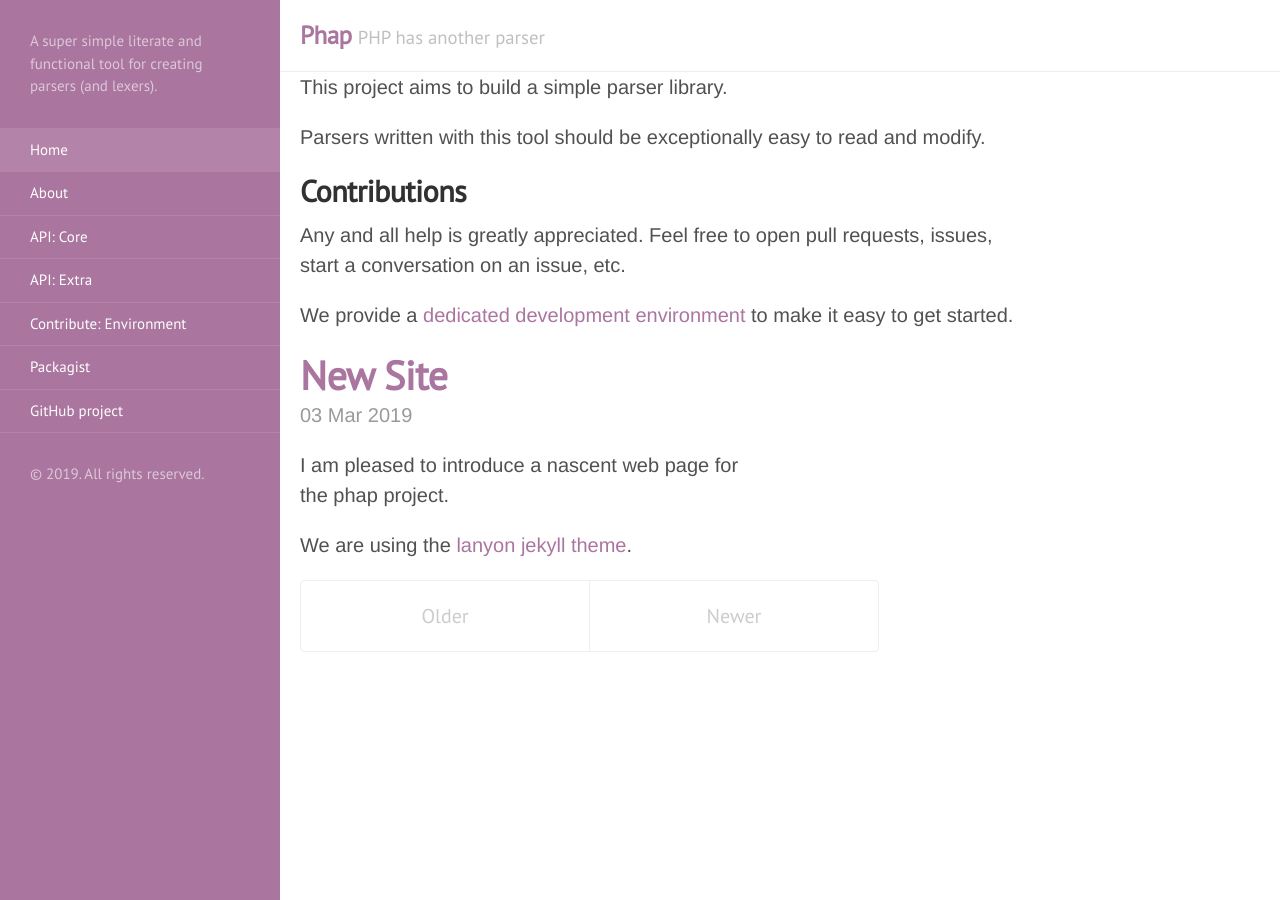
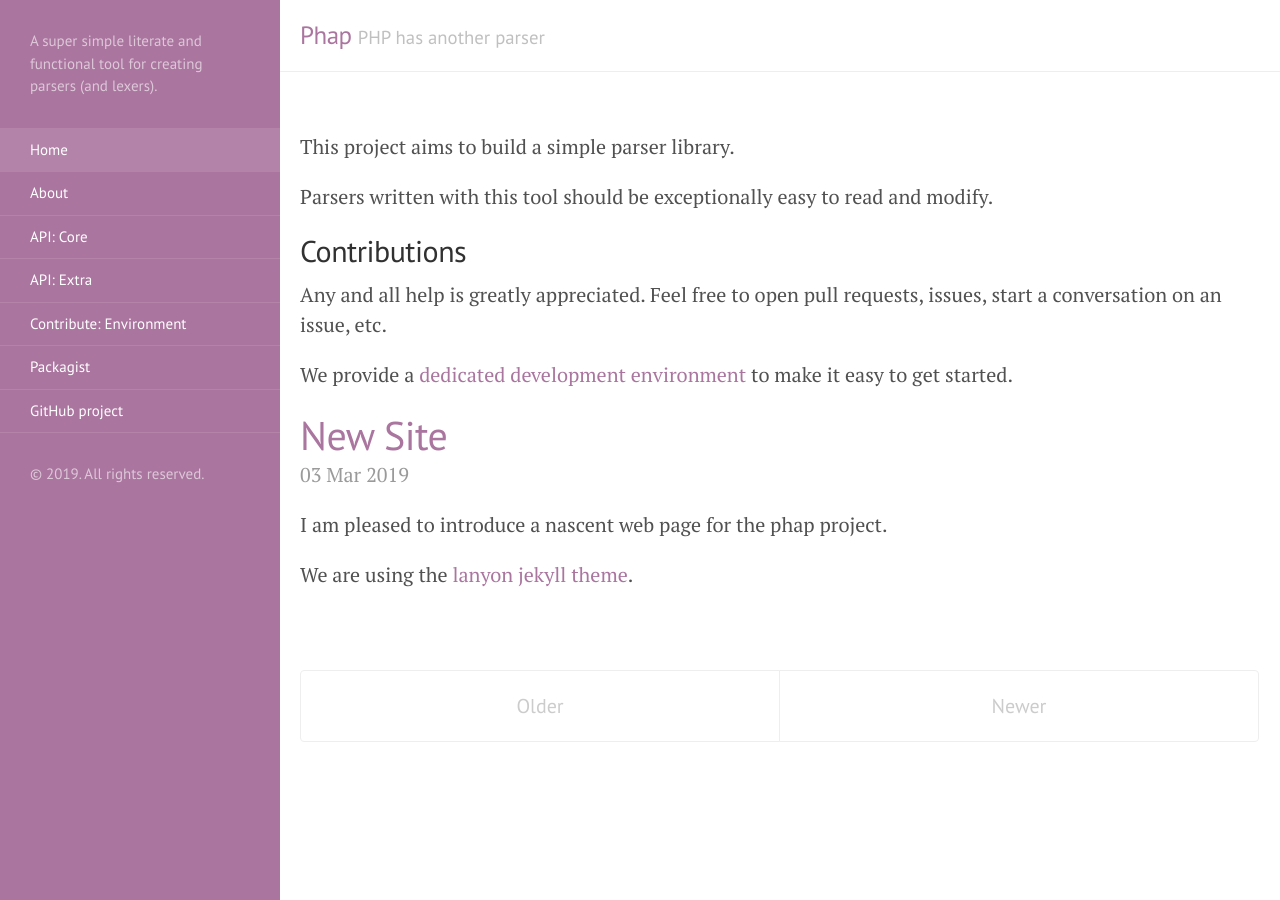
Before and after one commit to ylixir/phap, a Jekyll site: the page built from docs/index.html, in a window 1280 px wide. Built offline with Jekyll 4.4.1, drawn with Linux system fonts in a browser that asks for light colours; the list of posts is cut into pages by our own code.

Commit message:
be more cool about desktop width sprawl the users can use their windowing system if they like

```diff
--- a/docs/_includes/head.html
+++ b/docs/_includes/head.html
@@ -7,15 +7,15 @@
 
   <title>
     {% if page.title %}
-      {{ page.title }} &middot; {{ site.title }}
+    {{ page.title }} &middot; {{ site.title }}
     {% else %}
-      {{ site.title }} &middot; {{ site.tagline }}
+    {{ site.title }} &middot; {{ site.tagline }}
     {% endif %}
   </title>
 
   <!-- CSS -->
+  <link rel="stylesheet" href="/public/css/poole.css">
   <link rel="stylesheet" href="/public/css/lanyon.css">
-  <link rel="stylesheet" href="/public/css/poole.css">
   <link rel="stylesheet" href="/public/css/syntax.css">
   <link rel="stylesheet" href="https://fonts.googleapis.com/css?family=PT+Serif:400,400italic,700|PT+Sans:400">
 </head>
--- a/docs/public/css/lanyon.css
+++ b/docs/public/css/lanyon.css
@@ -64,13 +64,13 @@ h1, h2, h3, h4, h5, h6 {
   position: relative;
   width: 100%;
 }
-.wrap div {
+.wrap > div {
   margin: 0;
 }
 
 @media (min-width: 48em) {
-  .wrap div {
-    margin-right: 7rem;
+  .wrap > div {
+    margin-right: 14rem;
   }
 }
 
@@ -85,7 +85,7 @@ h1, h2, h3, h4, h5, h6 {
 }
 @media (min-width: 48em) {
   .container {
-    max-width: 32rem;
+    max-width: 58rem;
   }
 }
 /*
```
